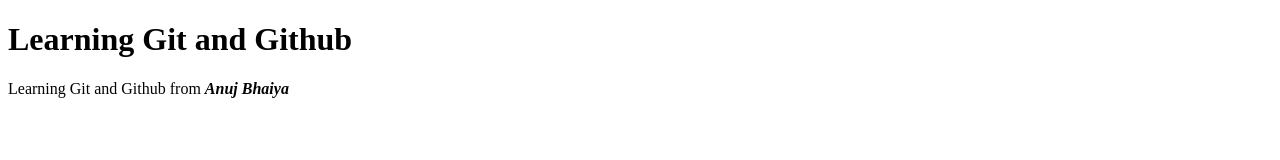
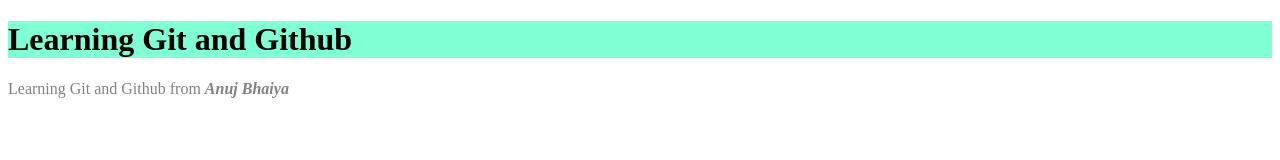
Before and after one commit to runtime-terror0304/LetsLearnGit, a plain HTML site: page index.html in a window 1280 px wide. Drawn offline with Linux system fonts and the light colour scheme.

Commit message:
Adding the styles

```diff
--- /dev/null
+++ b/app.css
@@ -0,0 +1,7 @@
+h1{
+    background-color: aquamarine;
+}
+
+p{
+    color: gray;
+}
--- a/index.html
+++ b/index.html
@@ -5,6 +5,7 @@
     <meta charset="UTF-8">
     <meta http-equiv="X-UA-Compatible" content="IE=edge">
     <meta name="viewport" content="width=device-width, initial-scale=1.0">
+    <link rel="stylesheet" href="app.css">
     <title>Git and Github</title>
 </head>
 
```
